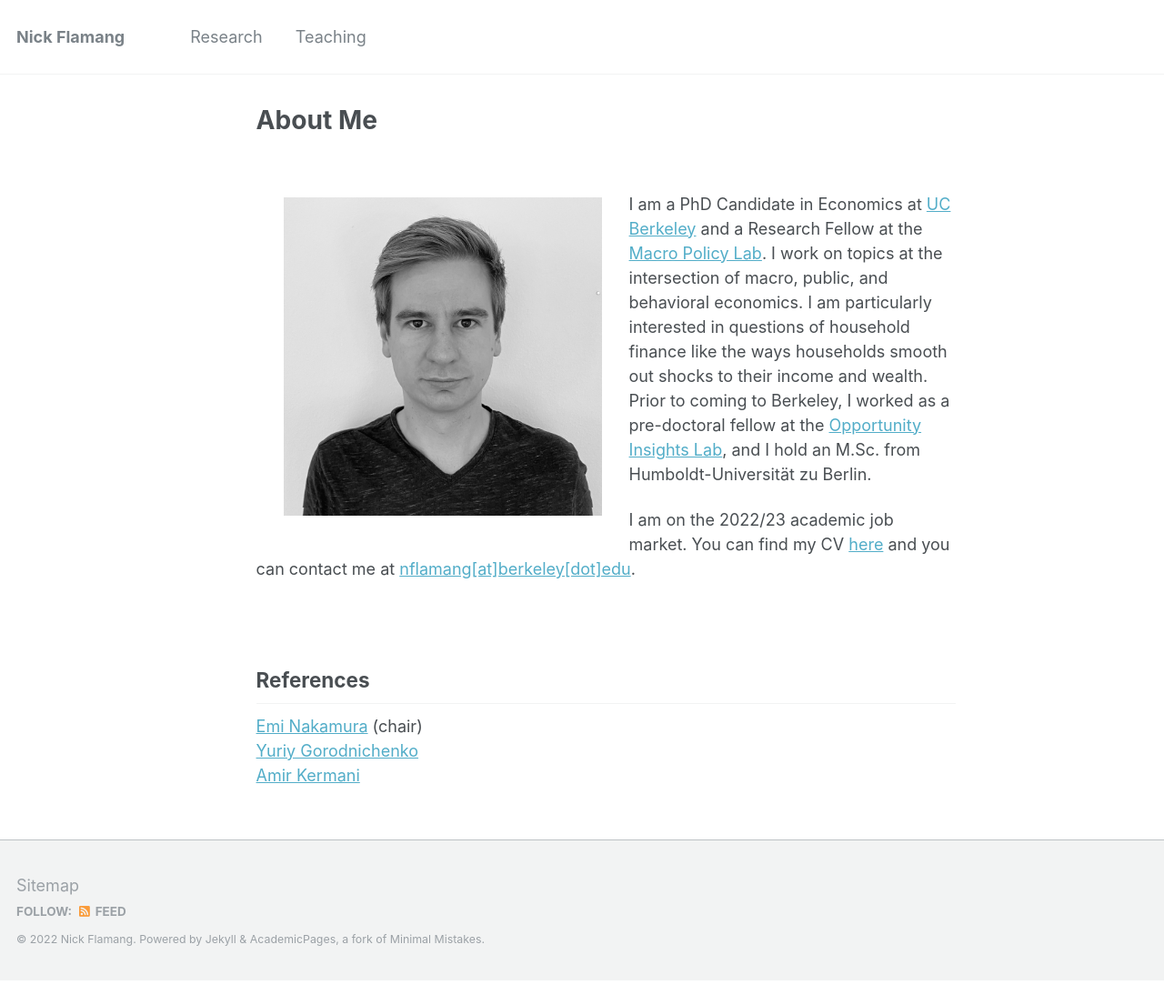
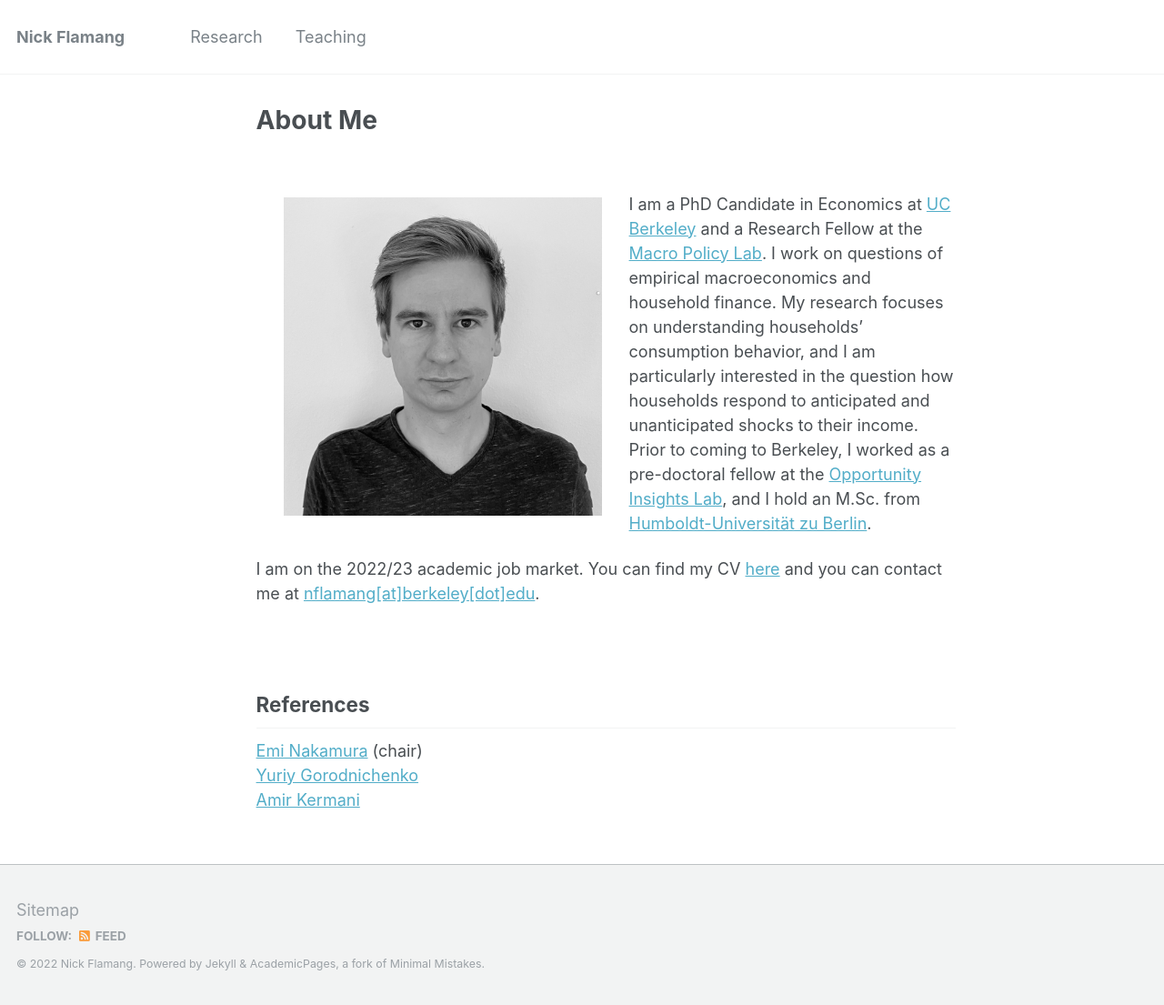
Before and after one commit to nickflamang/nickflamang.github.io, a Jekyll site: the page built from test_index.md, in a window 1280 px wide. Shown: the whole page at 91% size. Built offline with Jekyll 4.4.1, drawn with Linux system fonts in a browser that asks for light colours; before the commit the page ends 1078 px from its top, so only the background shows below that.

Commit message:
Update test_index.md

```diff
--- a/test_index.md
+++ b/test_index.md
@@ -6,7 +6,7 @@ author_profile: false
 <br />
 <img align="left" width="350" style="vertical-align:left;margin:30px 30px" src="{{ site.url }}/images/nick_website.jpg" alt="A photo of Nick Flamang">
 
-I am a PhD Candidate in Economics at [UC Berkeley](https://www.econ.berkeley.edu/) and a Research Fellow at the [Macro Policy Lab](https://www.macropolicylab.org/). I work on topics at the intersection of macro, public, and behavioral economics. I am particularly interested in questions of household finance like the ways households smooth out shocks to their income and wealth. Prior to coming to Berkeley, I worked as a pre-doctoral fellow at the [Opportunity Insights Lab](https://opportunityinsights.org/), and I hold an M.Sc. from Humboldt-Universität zu Berlin.
+I am a PhD Candidate in Economics at [UC Berkeley](https://www.econ.berkeley.edu/) and a Research Fellow at the [Macro Policy Lab](https://www.macropolicylab.org/). I work on questions of empirical macroeconomics and household finance. My research focuses on understanding households' consumption behavior, and I am particularly interested in the question how households respond to anticipated and unanticipated shocks to their income. Prior to coming to Berkeley, I worked as a pre-doctoral fellow at the [Opportunity Insights Lab](https://opportunityinsights.org/), and I hold an M.Sc. from [Humboldt-Universität zu Berlin](https://www.wiwi.hu-berlin.de/en/mainpage).
 
 I am on the 2022/23 academic job market. You can find my CV [here](https://github.com/nickflamang/nickflamang.github.io/blob/306325c5694890e2cefa66c45ac9f4b344cfc8b0/_site/files/CV_Niklas_Flamang.pdf) and you can contact me at [nflamang[at]berkeley[dot]edu](mailto:nflamang@berkeley.edu).
 
```
